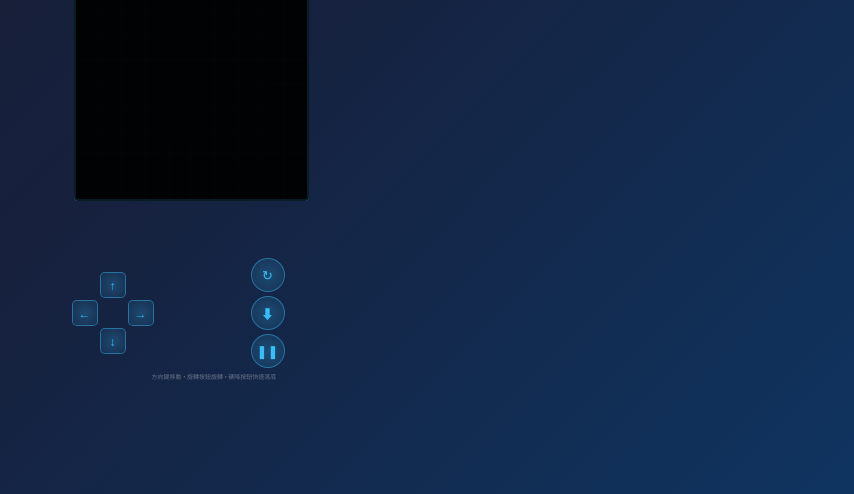
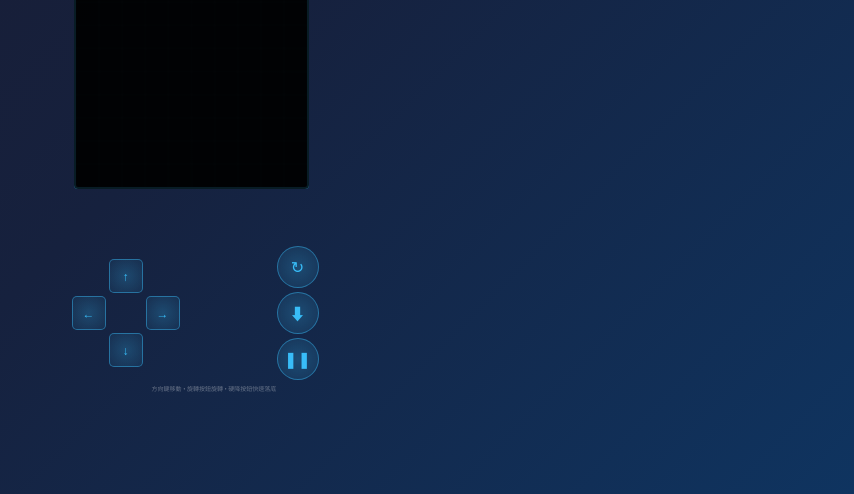
Before and after one commit to ken0953-coder/Test-Game, a website: page index.html in a window 1280 px wide. Shown: the part 306-800 px from the top of the page, without its empty margins (426-1280 px from the left). Drawn offline with Linux system fonts and the light colour scheme.

Commit message:
UI: 加大按鈕尺寸

```diff
--- a/index.html
+++ b/index.html
@@ -59,14 +59,14 @@
         }
         .dpad {
             display: grid;
-            grid-template-columns: repeat(3, 26px);
-            grid-template-rows: repeat(3, 26px);
-            gap: 2px;
+            grid-template-columns: repeat(3, 34px);
+            grid-template-rows: repeat(3, 34px);
+            gap: 3px;
             margin-left: 0px;
         }
         .dpad-btn {
-            width: 26px;
-            height: 26px;
+            width: 34px;
+            height: 34px;
             background: radial-gradient(circle, rgba(56, 189, 248, 0.25) 0%, rgba(56, 189, 248, 0.08) 100%);
             border: 1.5px solid rgba(56, 189, 248, 0.45);
             border-radius: 5px;
@@ -89,13 +89,13 @@
             margin-left: 92px;
         }
         .action-btn {
-            width: 34px;
-            height: 34px;
+            width: 42px;
+            height: 42px;
             background: radial-gradient(circle, rgba(56, 189, 248, 0.25) 0%, rgba(56, 189, 248, 0.08) 100%);
             border: 1.5px solid rgba(56, 189, 248, 0.45);
             border-radius: 50%;
             color: #38bdf8;
-            font-size: 13px;
+            font-size: 16px;
             display: flex;
             justify-content: center;
             align-items: center;
```
